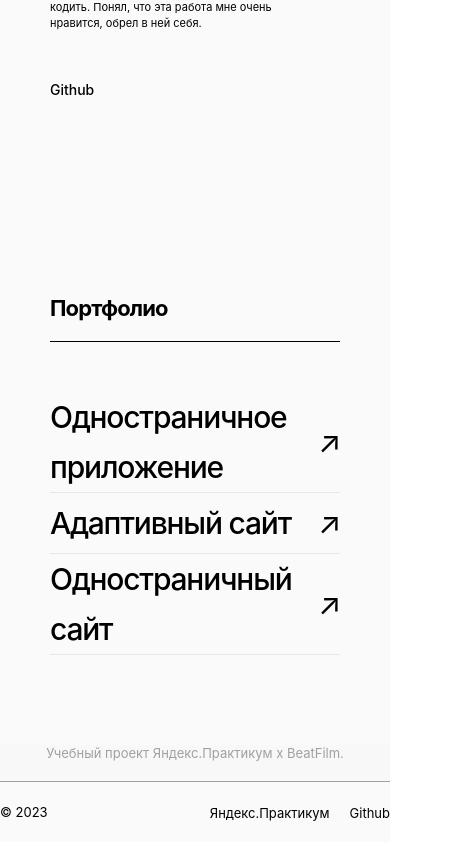
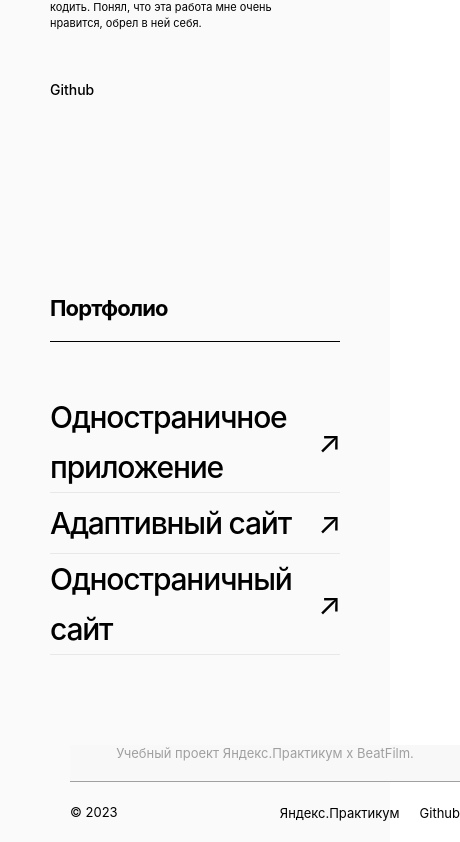
Before and after one commit to kudinov-andrej/movies-explorer-frontend, a React (Create React App) app: page / in a window 390 px wide. Shown: the part 3379-4221 px from the top of the page, 460 px wide, since content can reach past the window. Built offline with nearby package versions, Linux system fonts and the light colour scheme.

Commit message:
сделал адаптивный компонент footer

```diff
--- a/src/components/Footer/Footer.css
+++ b/src/components/Footer/Footer.css
@@ -1,6 +1,8 @@
 .footer {
     margin: 0;
     padding: 0;
+    margin-left: 70px;
+    margin-right: 70px;
     width: 100%;
 
 }
```
